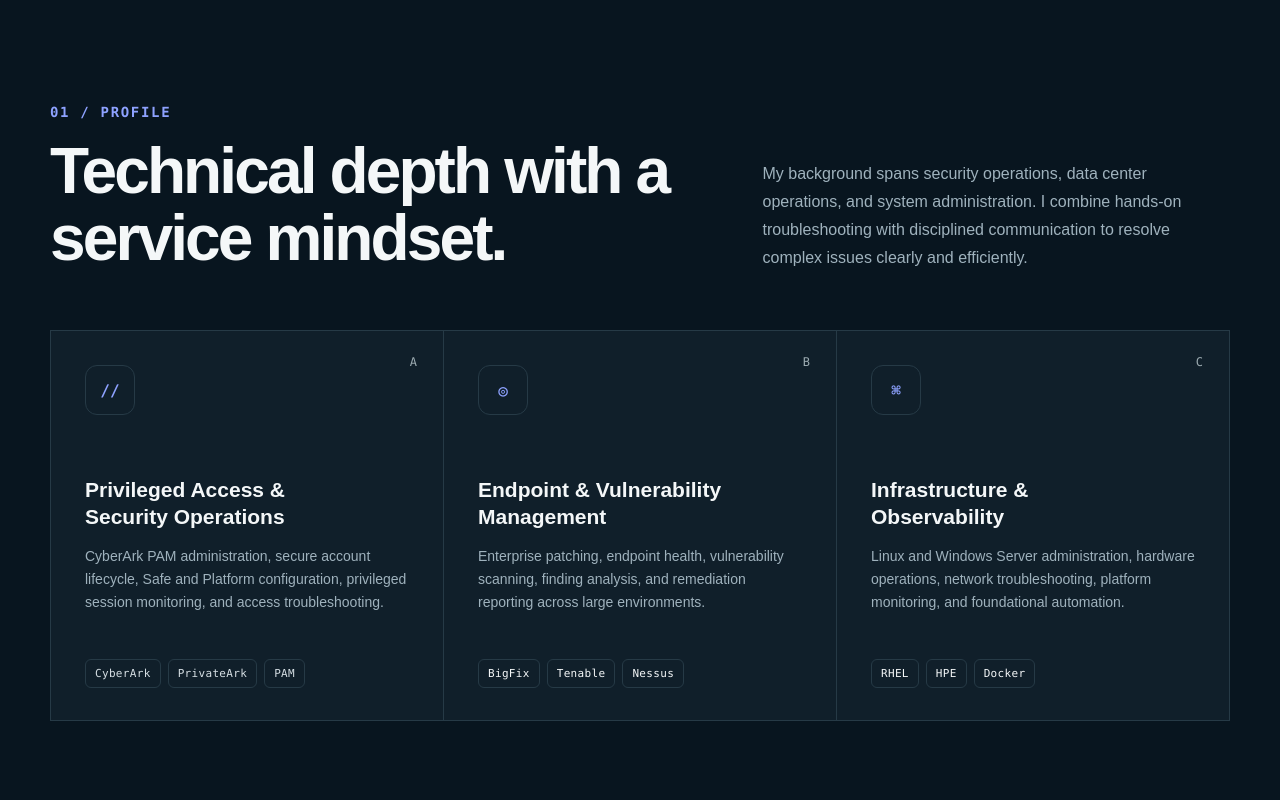
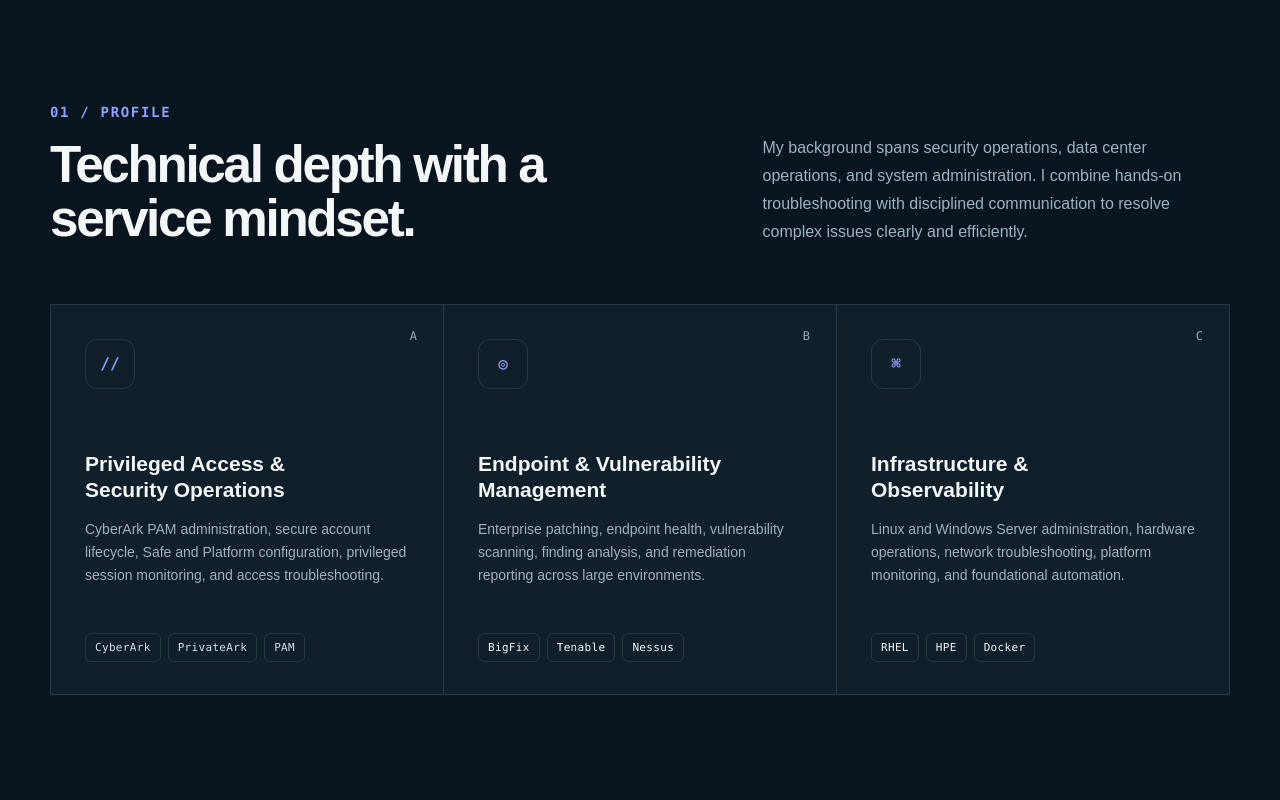
Before and after one commit to vedrico14/Portofolio-Rico_Fedryan, a Next.js app: page / in a window 1280 px wide. Shown: the part 920-1720 px from the top of the page. Built offline with nearby package versions, Linux system fonts and the light colour scheme.

Commit message:
Modify font size for h2 elements in CSS
Adjusted font size for h2 elements in experience and contact layouts.

```diff
--- a/app/globals.css
+++ b/app/globals.css
@@ -616,7 +616,7 @@ summary {
 .contact-layout h2 {
   max-width: 760px;
   margin: 18px 0 0;
-  font-size: clamp(39px, 5vw, 64px);
+  font-size: clamp(37px, 4vw, 62px);
   font-weight: 600;
   letter-spacing: -0.045em;
   line-height: 1.05;
```
